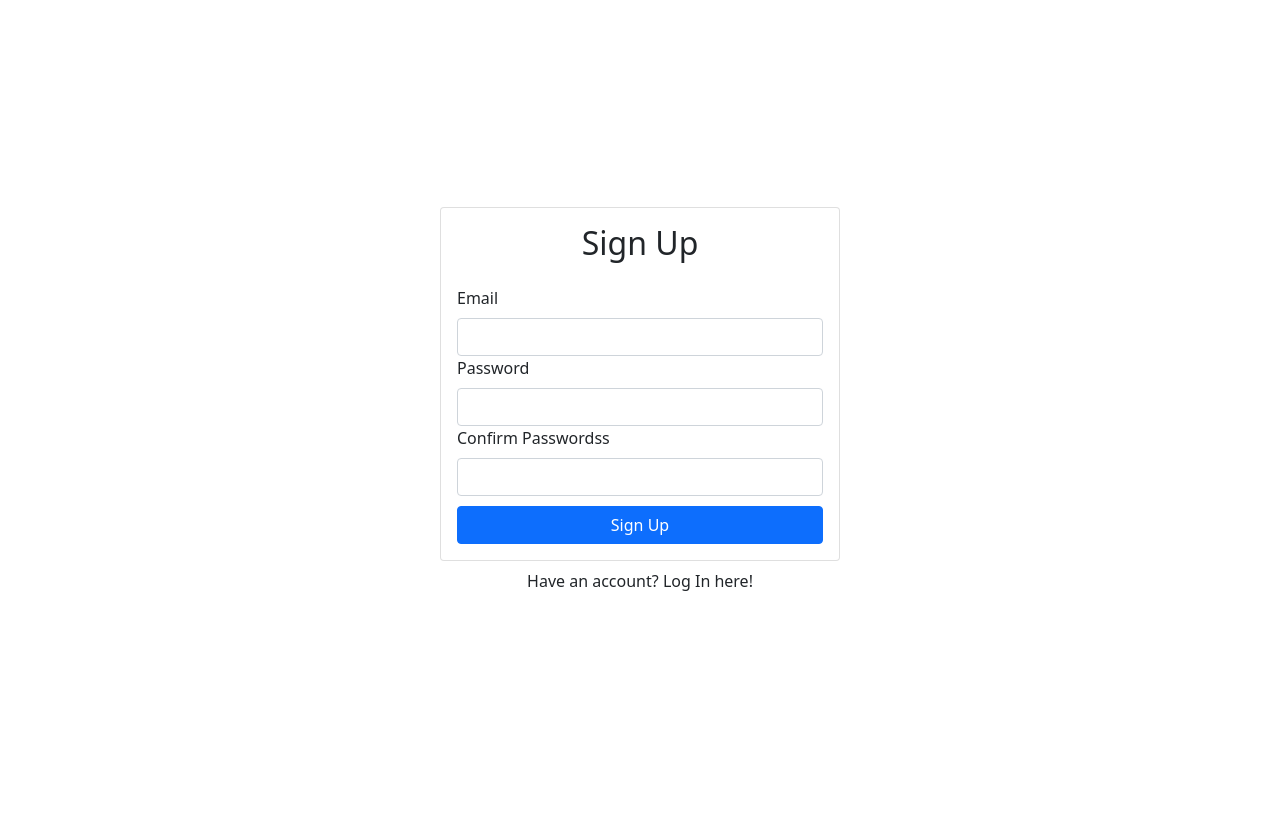
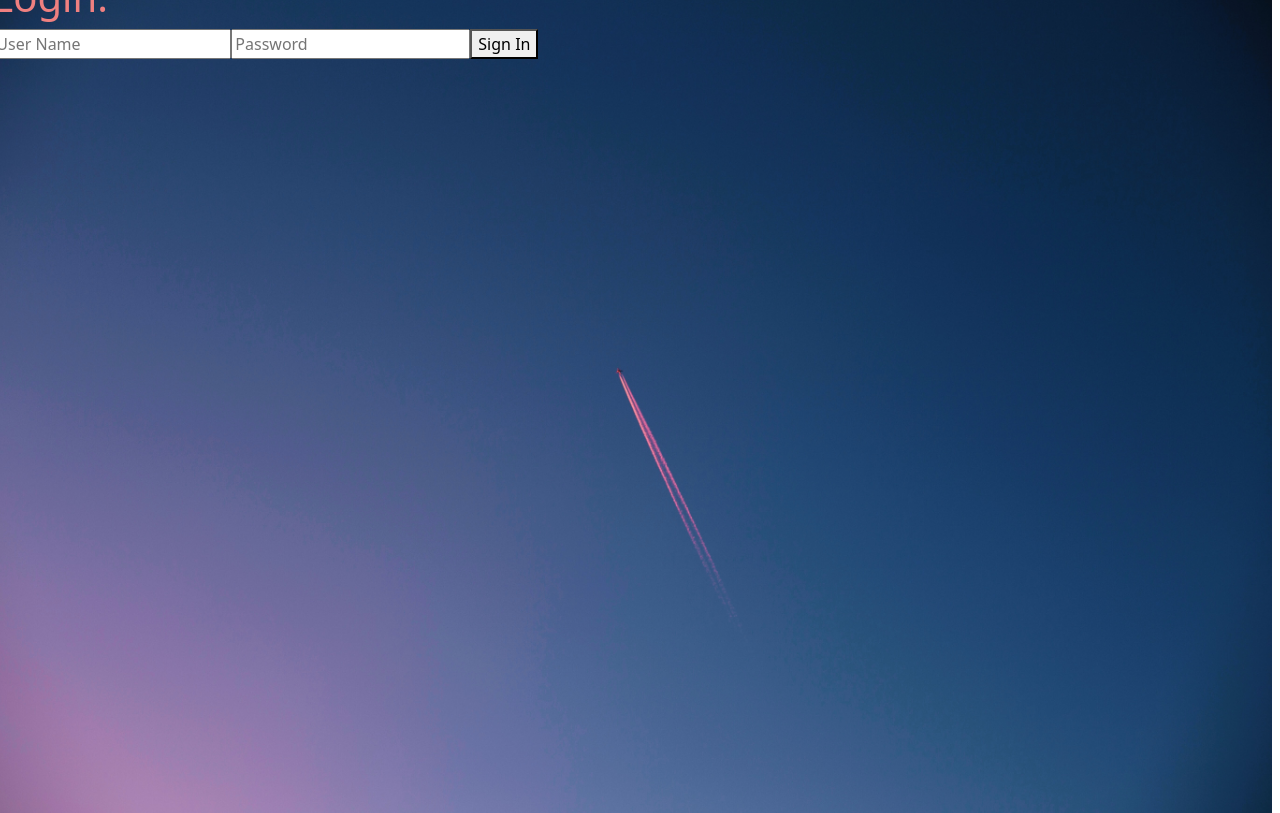
Before and after one commit to yonitubul/bug-tracker, a React (Create React App) app: page / in a window 1280 px wide. Built offline with nearby package versions, Linux system fonts and the light colour scheme.

Commit message:
:beers: login state complete login css playin' around

```diff
--- a/src/App.js
+++ b/src/App.js
@@ -4,14 +4,15 @@ import Login from "./views/login/login";
 import SignUp from "./views/signUp/signUp";
 function App() {
   return (
-    <Container
-      className="d-flex align-items-center justify-content-center"
-      style={{ minHeight: "100vh" }}
-    >
-      <div className="w-100" style={{maxWidth: "400px"}}>
-        <SignUp/>
-      </div>
-    </Container>
+      <Login/>
+    // <Container
+    //   className="d-flex align-items-center justify-content-center"
+    //   style={{ minHeight: "100vh" }}
+    // >
+    //   <div className="w-100" style={{maxWidth: "400px"}}>
+    //     <SignUp/>
+    //   </div>
+    // </Container>
   );
 }
 
--- a/src/controllers/redux/authSlice.js
+++ b/src/controllers/redux/authSlice.js
@@ -9,9 +9,15 @@ const slice=createSlice({
     initialState,
     reducers:{
         signIn:(state,action)=>{
+            const {name,password} = action.payload;
+            state.loggedIn =true;
+            state.admin=true;
 
         },
-        signOut:(state)=>{},
+        signOut:(state)=>{
+            state.loggedIn=false;
+            state.admin=false;
+        },
         createUser:(state,action)=>{}
 
 
--- a/src/index.css
+++ b/src/index.css
@@ -1,13 +1,8 @@
-body {
-  margin: 0;
-  font-family: -apple-system, BlinkMacSystemFont, 'Segoe UI', 'Roboto', 'Oxygen',
-    'Ubuntu', 'Cantarell', 'Fira Sans', 'Droid Sans', 'Helvetica Neue',
-    sans-serif;
-  -webkit-font-smoothing: antialiased;
-  -moz-osx-font-smoothing: grayscale;
+html{
+    margin-left: 20vw;
+    --prim-color:#316B83;
+    color:white ;
+
+
+
 }
-
-code {
-  font-family: source-code-pro, Menlo, Monaco, Consolas, 'Courier New',
-    monospace;
-}
--- a/src/views/login/login.css
+++ b/src/views/login/login.css
@@ -0,0 +1,11 @@
+.login-div{
+    width:100vw;
+    height: 105vh;
+    background: url(../../images/borisunsplash.jpg) ;
+    background-size:cover ;
+    margin-left:-20.6vw;
+    margin-top: -27px;
+}
+h1{
+    color: lightcoral; ;
+}
--- a/src/views/login/login.jsx
+++ b/src/views/login/login.jsx
@@ -1,6 +1,7 @@
 import React, {useState} from 'react';
 import {useDispatch} from 'react-redux'
 import {signIn} from '../../controllers/redux/authSlice'
+import './login.css'
 
 export default function Login (){
 
@@ -15,13 +16,13 @@ export default function Login (){
             [e.target.name]: e.target.value
         })
      }
-     function submit(e){
+     const submit=(e)=>{
          dispatch(signIn(formInput));
          e.preventDefault();
      }
 
     return(
-   <div className="login">
+   <div className="login-div">
        <form className="login-panel">
            <h1>Login:</h1>
            <input type='text' name='name' placeholder="User Name" onChange={handleInput} value={formInput.name}></input>
```
Also changed, not shown: src/images/borisunsplash.jpg (added), src/images/unsplash.jpg (added), src/views/login/login2.jsx (deleted).
